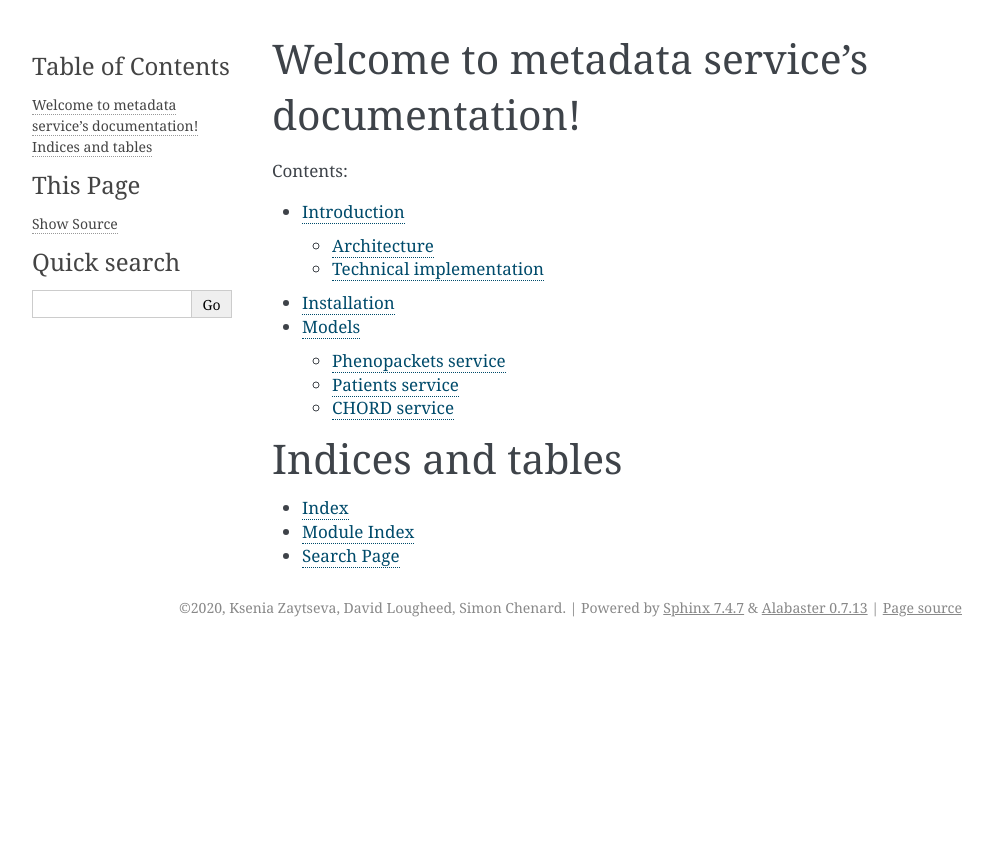
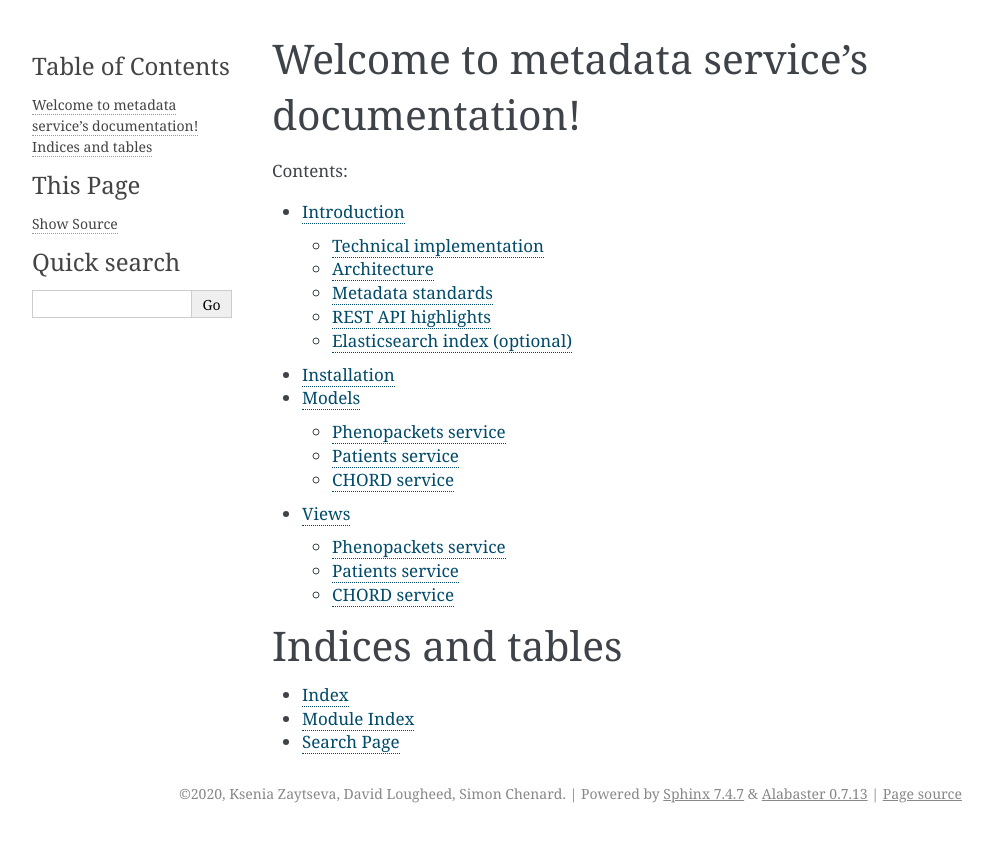
Before and after one commit to bento-platform/katsu, a Sphinx documentation site: the page built from docs/index.rst, in a window 1280 px wide. Shown: the top 842 px of the page, without its empty margins (148-1140 px from the left). Built offline with Sphinx 7.4.7, drawn with Linux system fonts in a browser that asks for light colours; some of the changed lines change nothing that is shown.

Commit message:
update docs, add new image

```diff
--- a/docs/index.rst
+++ b/docs/index.rst
@@ -13,6 +13,7 @@ Welcome to metadata service's documentation!
    modules/introduction
    modules/installation
    modules/models
+   modules/views
 
 
 
--- a/docs/modules/introduction.rst
+++ b/docs/modules/introduction.rst
@@ -6,7 +6,14 @@ Data model is partly based on `GA4GH Phenopackets schema <https://github.com/phe
 
 The simplified data model of the service is below.
 
-.. image:: ../_static/simple_metadata_service_model.png
+.. image:: ../_static/simple_metadata_service_model_v0.3.0.png
+
+
+Technical implementation
+------------------------
+
+The service is implemented in Python and Django and uses PostgreSQL database to store the data.
+Besides PostgreSQL the data can be indexed queried in Elasticsearch.
 
 
 Architecture
@@ -17,25 +24,109 @@ Services depend on each other and separated based on their scope.
 
 **1. Patients service** handles anonymized individual’s data (e.g. individual id, sex, age or date of birth)
 
-- Data model: aggregated profile from GA4GH Phenopackets Individual and FHIR Patient. Contains all fields of Phenopacket Individual and additional fields from FHIR Patient.
+- Data model: aggregated profile from GA4GH Phenopackets Individual and FHIR Patient. It contains all fields of Phenopacket Individual and additional fields from FHIR Patient.
 
 **2. Phenopackets service** handles phenotypic and clinical data
 
 - Data model: GA4GH Phenopackets schema. Currently contains only two out of four Phenopackets top elements - Phenopacket and Interpretation.
 
 **3. CHORD service** handles granular metadata about dataset (e.g. description, where the dataset is located, who are the creators of the dataset, licenses applied to the dataset,
-authorization policy,terms of use).
-The dataset in current implementation is one or more phenopackets related to each other through their provenance.
+authorization policy, terms of use).
+The dataset in the current implementation is one or more phenopackets related to each other through their provenance.
 
-- Underlying Data model:
+- Data model:
     - DATS model used for dataset description;
     - GA4GH DUO is used to capture the terms of use applied to a dataset.
 
 
 **4. Restapi service** handles all generic functionality shared among other services (e.g. renderers, common serializers, schemas, validators)
 
-Technical implementation
-------------------------
 
-The service is implemented in Python and Django and uses PostgreSQL database to store the data.
-Besides PostgreSQL the data can be indexed in Elasticsearch. Currently data in elasticsearch is indexed in FHIR format.
+Metadata standards
+------------------
+
+`Phenopackets schema <https://github.com/phenopackets/phenopacket-schema>`_ is used for phenotypic description of patient and/or biosample.
+
+`DATS standard <https://github.com/datatagsuite>`_ is used for dataset description.
+
+`DUO ontology <https://github.com/EBISPOT/DUO>`_ is used for describing terms of use for a dataset.
+
+`Phenopackets on FHIR Implementation Guide <https://aehrc.github.io/fhir-phenopackets-ig/>`_ is used to map Phenopackets elements to `FHIR <https://www.hl7.org/fhir/>`_ resources.
+
+
+REST API highlights
+-------------------
+
+**Parsers and Renderers**
+
+- Standard API serves data in snake_case style.
+
+- To retrieve the data in camelCase append :code:`?format=phenopackets`.
+
+- Data can be ingested in both snake_case or camelCase.
+
+- Other available renderers:
+
+    - Currently the following classes can be retirved in FHIR format by appending :code:`?format=fhir`: Phenopackets, Individual, Biosample, PhenotypicFeature, HtsFile, Gene, Variants, Disease, Procedure.
+
+    - JSON-LD context to schema.org provided for Dataset class in order to allow for a Google dataset search for Open Access Data: append :code:`?format=json-ld` when querying dataset endpoint.
+
+    - Dataset description can also be retrived in RDF format: append :code:`?format=rdf` when querying dataset endpoint.
+
+**Data ingest**
+
+Currently only the data that follow Phenopackets schema can be ingested.
+Ingest endpoint is :code:`/private/ingest` .
+Example of POST request body:
+
+.. code-block::
+
+    {
+      "table_id": "table_unique_id",
+      "workflow_id": "phenopackets_json",
+      "workflow_metadata": {
+        "inputs": [
+          {
+            "id": "json_document",
+            "type": "file",
+            "extensions": [
+              ".json"
+            ]
+          }
+        ],
+        "outputs": [
+          {
+            "id": "json_document",
+            "type": "file",
+            "value": "{json_document}"
+          }
+        ]
+      },
+      "workflow_params": {
+        "phenopackets_json.json_document": "/path/to/data.json"
+      },
+      "workflow_outputs": {
+        "json_document": "/path/to/data.json"
+      }
+    }
+
+
+
+
+Elasticsearch index (optional)
+------------------------------
+
+Data in FHIR format can be indexed in Elasticsearch - this is optional.
+If an Elasticsearch instance is running on the server (so on :code:`localhost:9000`) these models will automatically be indexed on creation/update.
+There are also two scripts provided to update these indexes all at once:
+
+.. code-block::
+
+    python manage.py patients_build_index
+    python manage.py phenopackets_build_index
+
+To query this information, here is an example request :
+
+.. code-block::
+
+    curl -X POST -H 'Content-Type: application/json' -d '{"data_type": "phenopacket", "query": {"query": {"match": {"gender": "FEMALE"}}}}' http://127.0.0.1:8000/private/fhir-search
--- /dev/null
+++ b/docs/modules/views.rst
@@ -0,0 +1,20 @@
+Views
+=====
+
+Phenopackets service
+--------------------
+
+.. automodule:: chord_metadata_service.phenopackets.api_views
+    :members:
+
+Patients service
+-------------------
+
+.. automodule:: chord_metadata_service.patients.api_views
+    :members:
+
+CHORD service
+-------------------
+
+.. automodule:: chord_metadata_service.chord.api_views
+    :members:
```
Also changed, not shown: docs/_static/simple_metadata_service_model.png (deleted), docs/_static/simple_metadata_service_model_v0.3.0.png (added).
